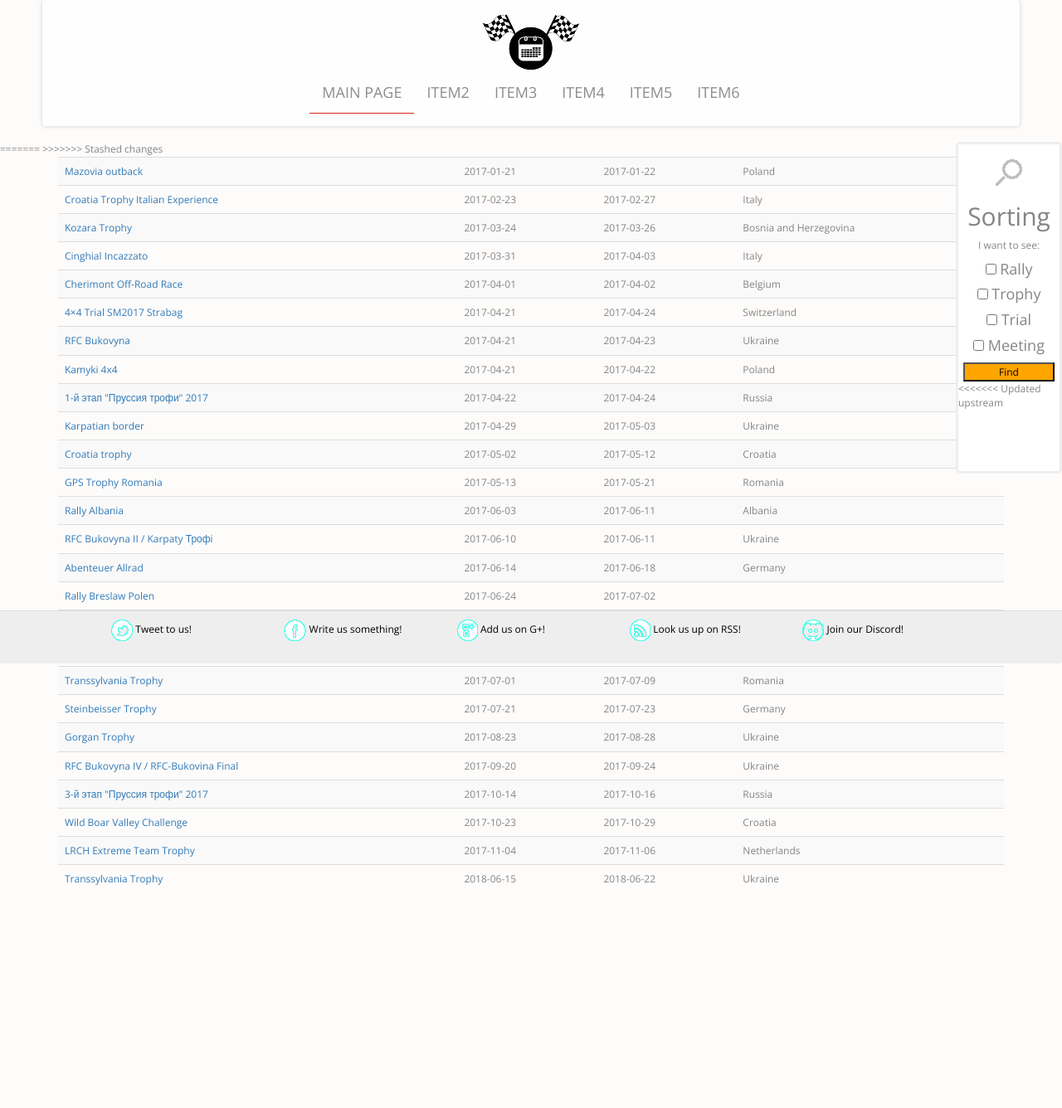
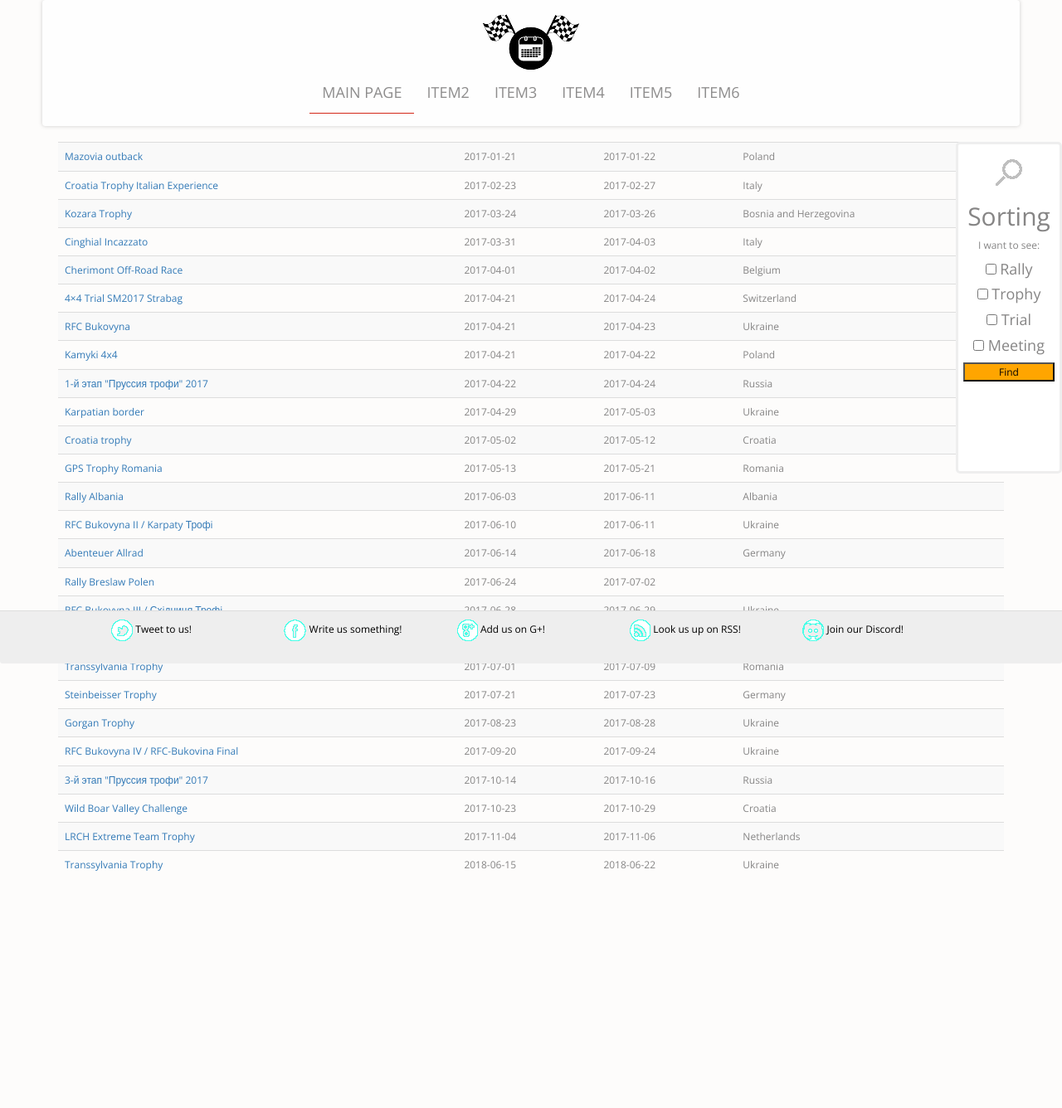
Before and after one commit to imdek/4x4sport, a PHP site: page /index.php in a window 1280 px wide. Shown: the whole page at 83% size. After the commit the page ends 1050 px from the top, so only its background shows below. Run offline with PHP 8.4, Linux system fonts and the light colour scheme; data comes from the database, SQL or seed files in the repository.

Commit message:
Changed weird stuff

```diff
--- a/sorting.php
+++ b/sorting.php
@@ -12,9 +12,6 @@
 		<h4><input type="checkbox" name="Meeting" value="meeting"> Meeting</h4>
 		<button id="sortbutton">Find</button>
 	</center>
-<<<<<<< Updated upstream
-</div>
-=======
 </div>
 <script>
 	function find (){
@@ -27,4 +24,3 @@
 		xhr.send('Rally=rally&Trophy=trophy&Trial=trial&Meeting=meeting');
 	}
 </script>
->>>>>>> Stashed changes
```
